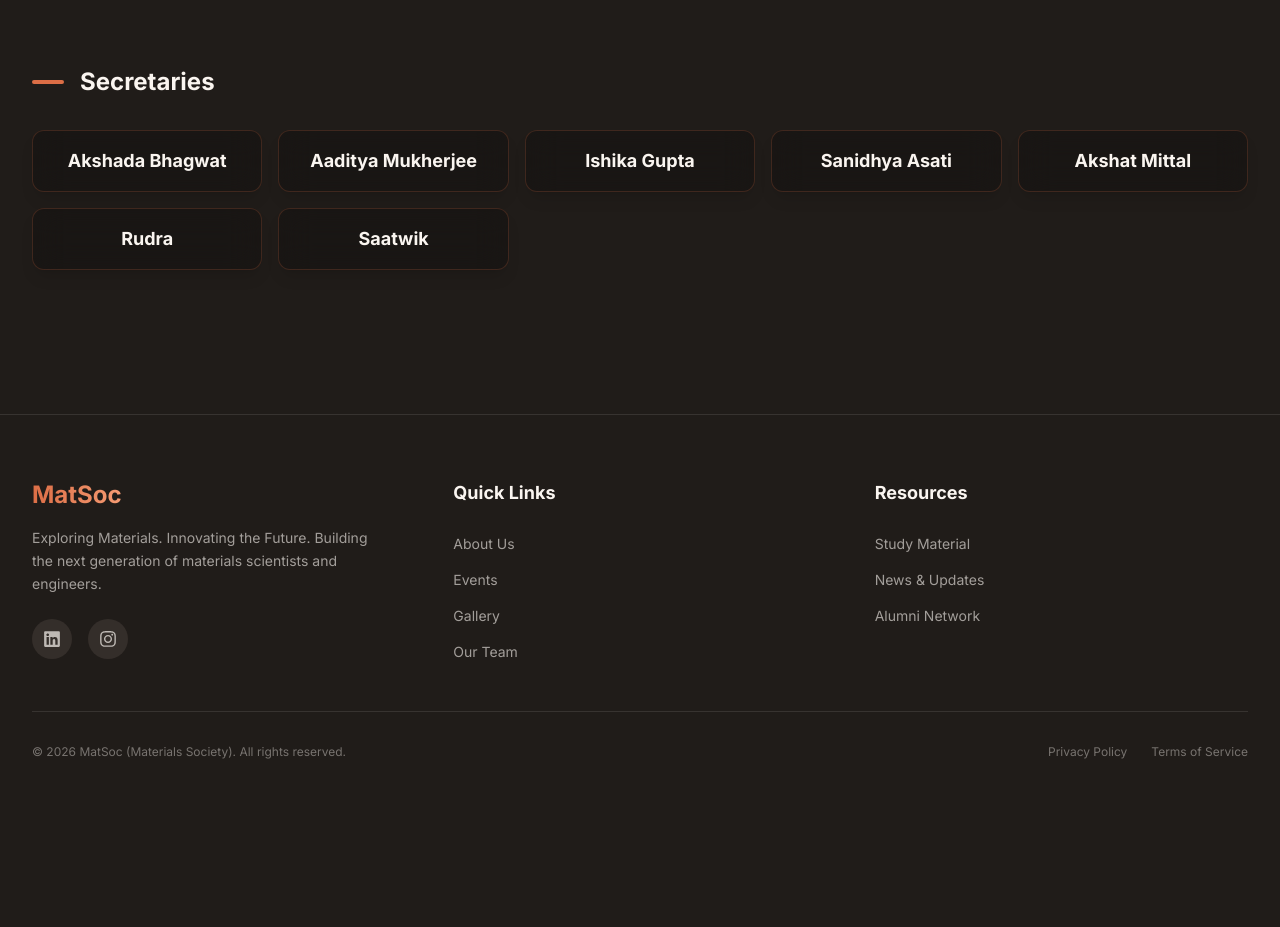
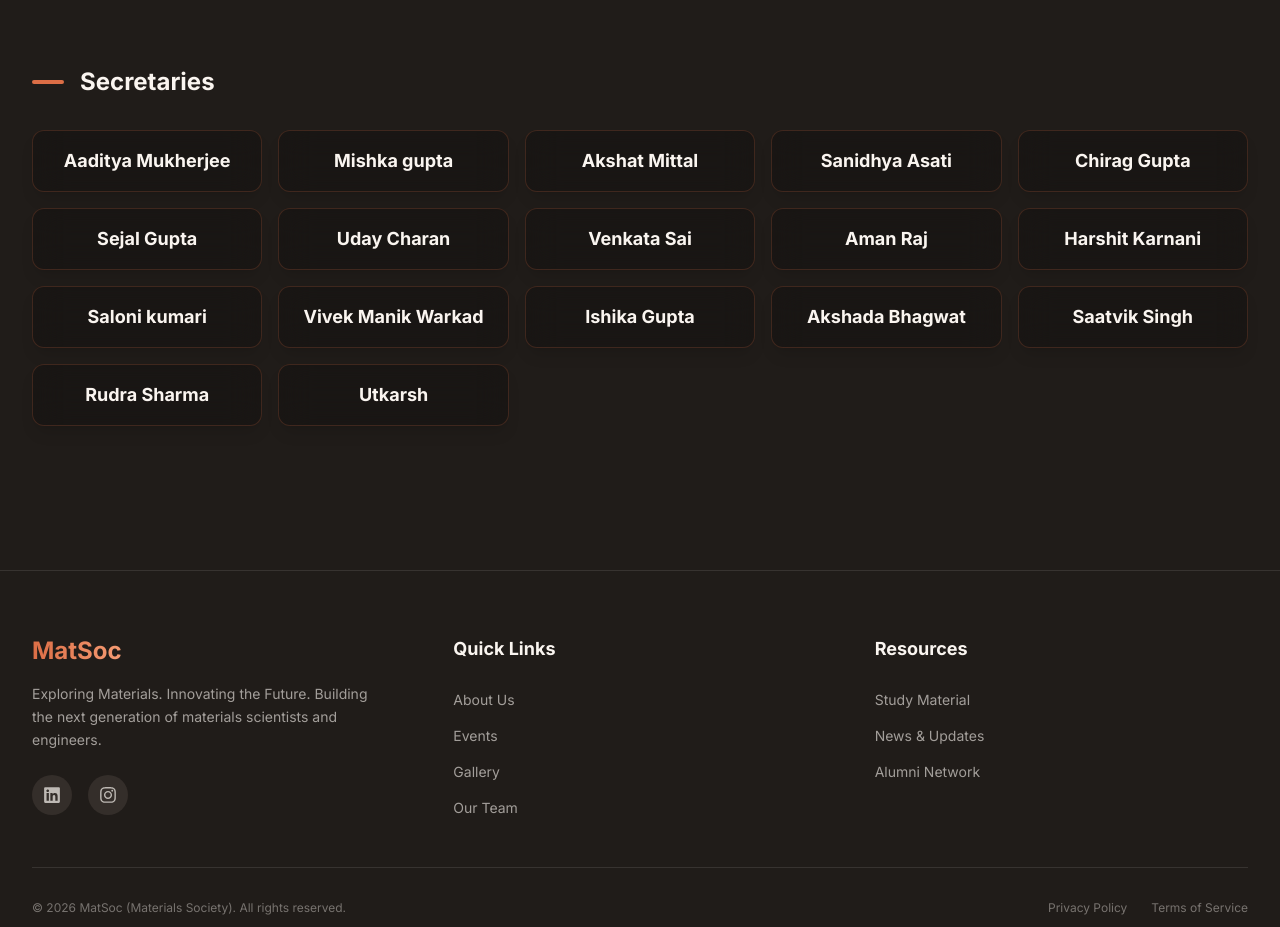
Before and after one commit to the-aryan-1712/MatSoc-Portal, a React (Vite) app: page /team in a window 1280 px wide. Shown: the part 1680-2607 px from the top of the page. Before the commit the page ends 2472 px from the top, so only its background shows below. Built offline with nearby package versions, Linux system fonts and the light colour scheme.

Commit message:
met-quest-ps

```diff
--- a/src/components/Navbar.jsx
+++ b/src/components/Navbar.jsx
@@ -14,7 +14,7 @@ const navItems = [
         title: "Discover",
         links: [
           { name: "Events", href: "/events" },
-          { name: "Gallery Archive", href: "/gallery" },
+          { name: "Gallery Archive", href: "#" },
         ],
       },
     ],
@@ -32,7 +32,7 @@ const navItems = [
       {
         title: "Updates",
         links: [
-          { name: "Achievements", href: "/news" },
+          { name: "Achievements", href: "#" },
         ],
       },
     ],
--- a/src/data/team.js
+++ b/src/data/team.js
@@ -69,13 +69,23 @@ export const team = [
   {
     category: "Secretaries",
     members: [
-      { id: "s1", name: "Akshada Bhagwat", role: "Secretary" },
-      { id: "s2", name: "Aaditya Mukherjee", role: "Secretary" },
-      { id: "s3", name: "Ishika Gupta", role: "Secretary" },
+      { id: "s1", name: "Aaditya Mukherjee", role: "Secretary" },
+      { id: "s2", name: "Mishka gupta", role: "Secretary" },
+      { id: "s3", name: "Akshat Mittal", role: "Secretary" },
       { id: "s4", name: "Sanidhya Asati", role: "Secretary" },
-      { id: "s5", name: "Akshat Mittal", role: "Secretary" },
-      { id: "s6", name: "Rudra", role: "Secretary" },
-      { id: "s7", name: "Saatwik", role: "Secretary" },
+      { id: "s5", name: "Chirag Gupta", role: "Secretary" },
+      { id: "s6", name: "Sejal Gupta", role: "Secretary" },
+      { id: "s7", name: "Uday Charan", role: "Secretary" },
+      { id: "s8", name: "Venkata Sai", role: "Secretary" },
+      { id: "s9", name: "Aman Raj", role: "Secretary" },
+      { id: "s10", name: "Harshit Karnani", role: "Secretary" },
+      { id: "s11", name: "Saloni kumari", role: "Secretary" },
+      { id: "s12", name: "Vivek Manik Warkad", role: "Secretary" },
+      { id: "s13", name: "Ishika Gupta", role: "Secretary" },
+      { id: "s14", name: "Akshada Bhagwat", role: "Secretary" },
+      { id: "s15", name: "Saatvik Singh", role: "Secretary" },
+      { id: "s16", name: "Rudra Sharma", role: "Secretary" },
+      { id: "s17", name: "Utkarsh", role: "Secretary" },
     ],
   },
 ];
```
